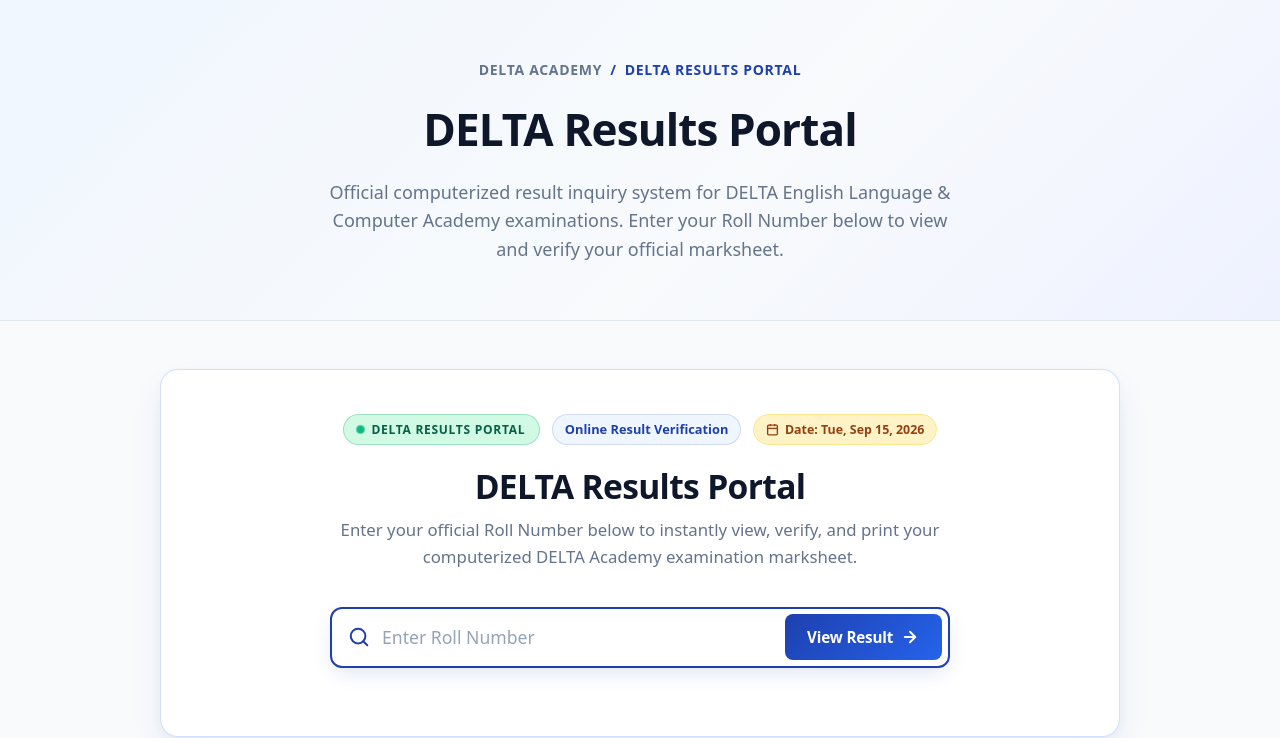
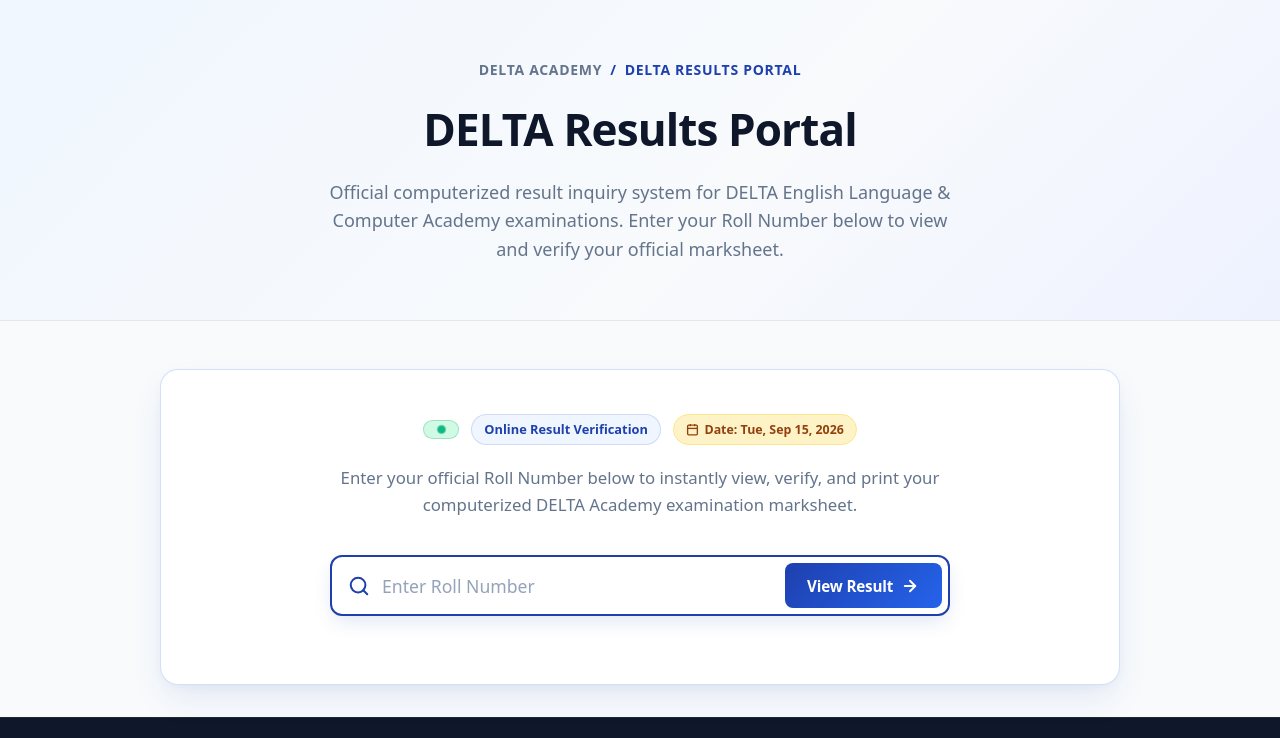
Before and after one commit to Kamran-Liaquat404/DELTA-ACADEMY, a plain HTML site: page results.html in a window 1280 px wide. Shown: the part 84-822 px from the top of the page. Drawn offline with Linux system fonts and the light colour scheme.

Commit message:
Remove title from DELTA Results Portal section

```diff
--- a/results.html
+++ b/results.html
@@ -100,7 +100,7 @@
         <div class="portal-badge-row">
           <span class="portal-badge">
             <span class="portal-pulse-dot"></span>
-            DELTA RESULTS PORTAL
+
           </span>
           <span class="portal-class-tag">Online Result Verification</span>
           <span class="portal-date-badge">
@@ -109,7 +109,7 @@
           </span>
         </div>
 
-        <h2 class="portal-title">DELTA Results Portal</h2>
+        <h2 class="portal-title"></h2>
         <p class="portal-subtitle">
           Enter your official Roll Number below to instantly view, verify, and print your computerized DELTA Academy examination marksheet.
         </p>
```
